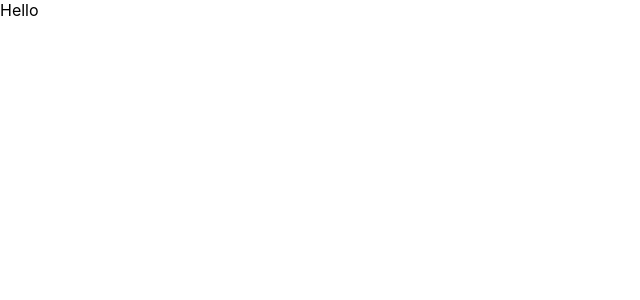
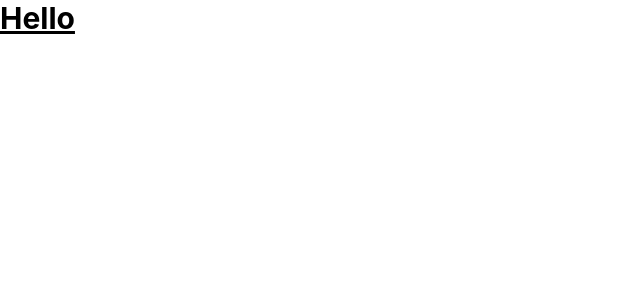
Before and after one commit to SocketDotTech/gmx-zap, a React (Create React App) app: page / in a window 1280 px wide. Shown: the top 300 px of the page, without its empty margins (0-640 px from the left). Built offline with nearby package versions, Linux system fonts and the light colour scheme.

Commit message:
Added tailwind support

```diff
--- a/package.json
+++ b/package.json
@@ -41,5 +41,10 @@
 			"last 1 firefox version",
 			"last 1 safari version"
 		]
+	},
+	"devDependencies": {
+		"autoprefixer": "^10.4.13",
+		"postcss": "^8.4.21",
+		"tailwindcss": "^3.2.4"
 	}
 }
--- /dev/null
+++ b/postcss.config.js
@@ -0,0 +1,6 @@
+module.exports = {
+	plugins: {
+		tailwindcss: {},
+		autoprefixer: {},
+	},
+};
--- a/src/App.tsx
+++ b/src/App.tsx
@@ -1,7 +1,7 @@
 import React from "react";
 
 const App = () => {
-	return <div>Hello</div>;
+	return <div className="text-3xl font-bold underline">Hello</div>;
 };
 
 export default App;
--- a/src/index.css
+++ b/src/index.css
@@ -1,3 +1,7 @@
+@tailwind base;
+@tailwind components;
+@tailwind utilities;
+
 body {
   margin: 0;
   font-family: -apple-system, BlinkMacSystemFont, 'Segoe UI', 'Roboto', 'Oxygen',
--- /dev/null
+++ b/tailwind.config.js
@@ -0,0 +1,8 @@
+/** @type {import('tailwindcss').Config} */
+module.exports = {
+	content: ["./src/**/*.{js,ts,jsx,tsx}", "./src/**/**/*.{js,ts,jsx,tsx}"],
+	theme: {
+		extend: {},
+	},
+	plugins: [],
+};
```
Also changed, not shown: 1 other file (tests, documents, lock files or other folders).
